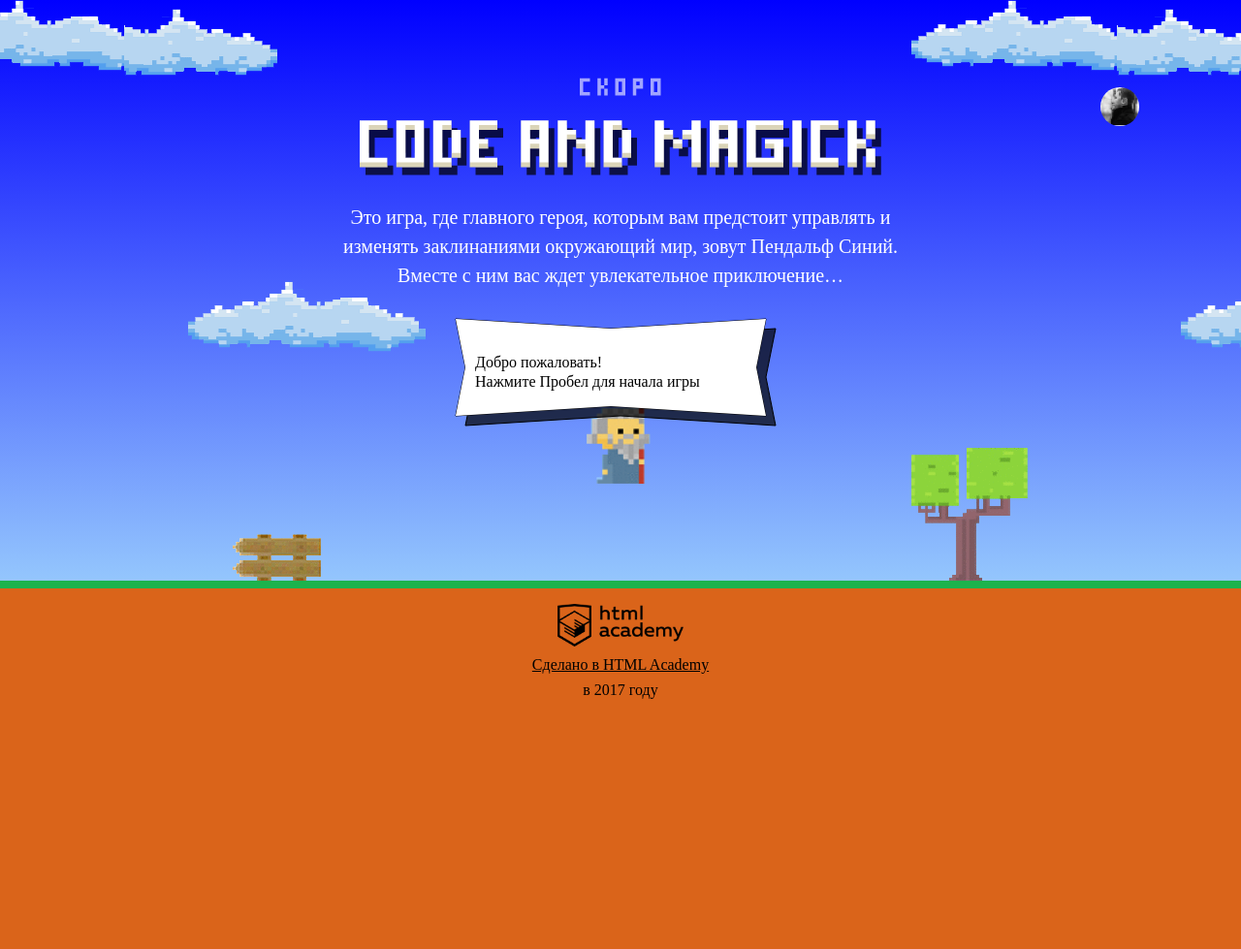
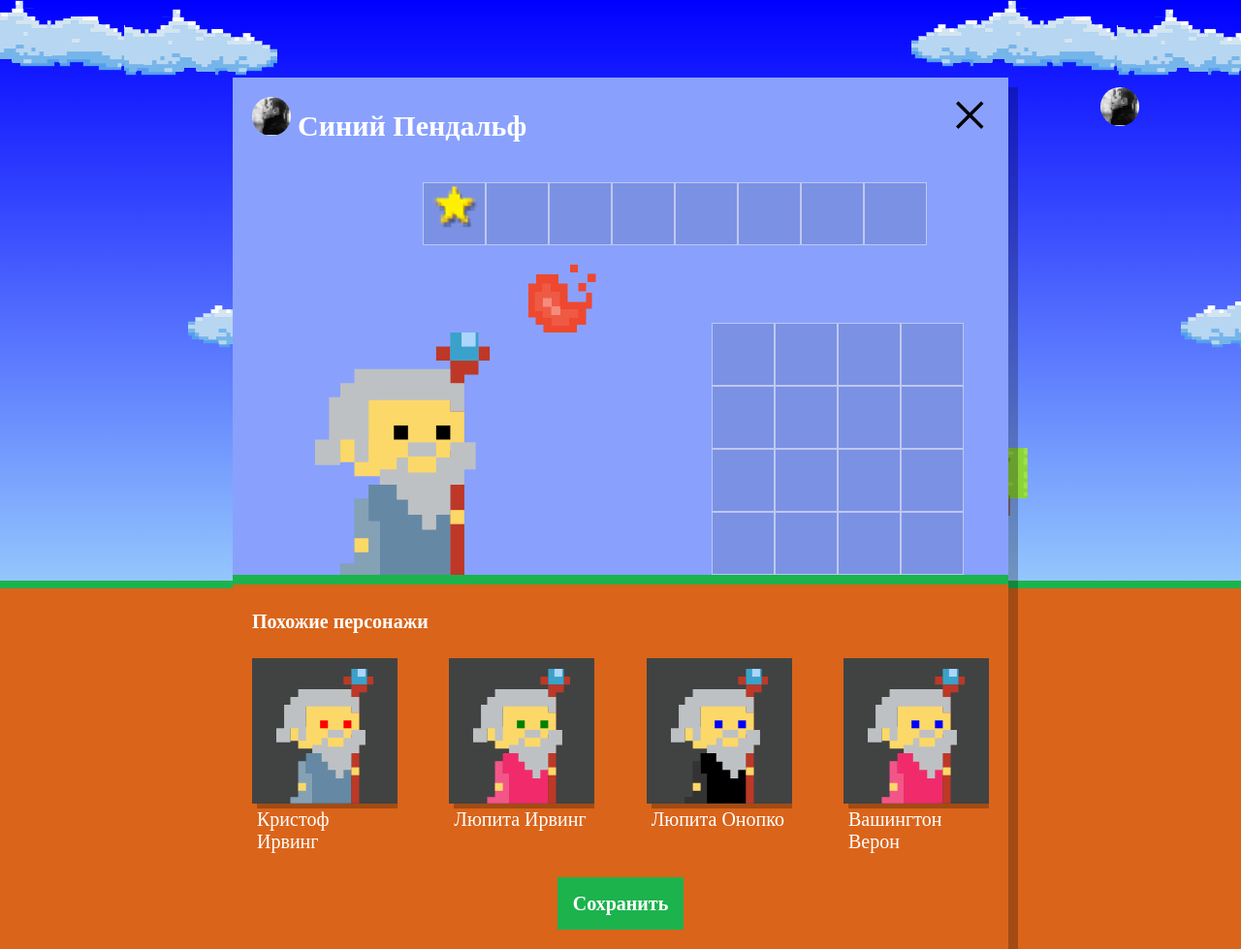
Before and after one commit to aendnn/338583-code-and-magick-19, a website: page index.html in a window 1280 px wide. Shown: the whole page at 97% size. Before the commit the page ends 800 px from the top, so only its background shows below. Drawn offline with Linux system fonts and the light colour scheme; a web font is replaced by a local one.

Commit message:
Учебный проект: нас орда (#3)
* Добавляет третье задание

* Добавляет правки

* Добавляет правки

* Добавляет правки

* Исправляет замечания по функциям

* Редактирует коммент функции

```diff
--- a/index.html
+++ b/index.html
@@ -204,6 +204,6 @@
 </script>
 <script src="js/stat.js"></script>
 <script src="js/game.js"></script>
-
+<script src="js/setup.js"></script>
 </body>
 </html>
--- /dev/null
+++ b/js/setup.js
@@ -0,0 +1,99 @@
+'use strict';
+
+var WIZARD_NAMES = [
+  'Иван',
+  'Хуан Себастьян',
+  'Мария',
+  'Кристоф',
+  'Виктор',
+  'Юлия',
+  'Люпита',
+  'Вашингтон'
+];
+
+var WIZARD_SURNAMES = [
+  'да Марья',
+  'Верон',
+  'Мирабелла',
+  'Вальц',
+  'Онопко',
+  'Топольницкая',
+  'Нионго',
+  'Ирвинг'
+];
+
+var WIZARD_COAT_COLORS = [
+  'rgb(101, 137, 164)',
+  'rgb(241, 43, 107)',
+  'rgb(146, 100, 161)',
+  'rgb(56, 159, 117)',
+  'rgb(215, 210, 55)',
+  'rgb(0, 0, 0)'
+];
+
+var WIZARD_EYES_COLORS = [
+  'black',
+  'red',
+  'blue',
+  'yellow',
+  'green'
+];
+
+var TOTAL_WIZARDS = 4;
+var wizards = [];
+
+var similarList = document.querySelector('.setup-similar-list');
+var template = document.querySelector('#similar-wizard-template').content.querySelector('.setup-similar-item');
+
+// получение случайного индекса элемента
+var getRandomIndex = function (min, max) {
+  min = Math.ceil(min);
+  max = Math.floor(max);
+  return Math.floor(Math.random() * (max - min)) + min;
+};
+
+// возвращает случайный элемент массива
+var getRandomThing = function (array) {
+  return array[getRandomIndex(0, array.length)];
+};
+
+// добавляет магов в массив
+var getWizards = function (array, quantity) {
+  for (var i = 0; i < quantity; i++) {
+    var wizardNew = {
+      name: getRandomThing(WIZARD_NAMES) + ' ' + getRandomThing(WIZARD_SURNAMES),
+      coatColor: getRandomThing(WIZARD_COAT_COLORS),
+      eyesColor: getRandomThing(WIZARD_EYES_COLORS)
+    };
+    array.push(wizardNew);
+  }
+  return array;
+};
+
+// отрисовка мага
+var renderWizard = function (wizard) {
+  var wizardElement = template.cloneNode(true);
+
+  wizardElement.querySelector('.setup-similar-label').textContent = wizard.name;
+  wizardElement.querySelector('.wizard-eyes').style.fill = wizard.eyesColor;
+  wizardElement.querySelector('.wizard-coat').style.fill = wizard.coatColor;
+
+  return wizardElement;
+};
+
+// складывает элементы во фрагмент для быстродействия
+var generateWizards = function (array) {
+  var fragment = document.createDocumentFragment();
+
+  for (var i = 0; i < array.length; i++) {
+    fragment.appendChild(renderWizard(array[i]));
+  }
+
+  similarList.appendChild(fragment);
+};
+
+getWizards(wizards, TOTAL_WIZARDS);
+generateWizards(wizards);
+
+document.querySelector('.setup').classList.remove('hidden');
+document.querySelector('.setup-similar').classList.remove('hidden');
```
